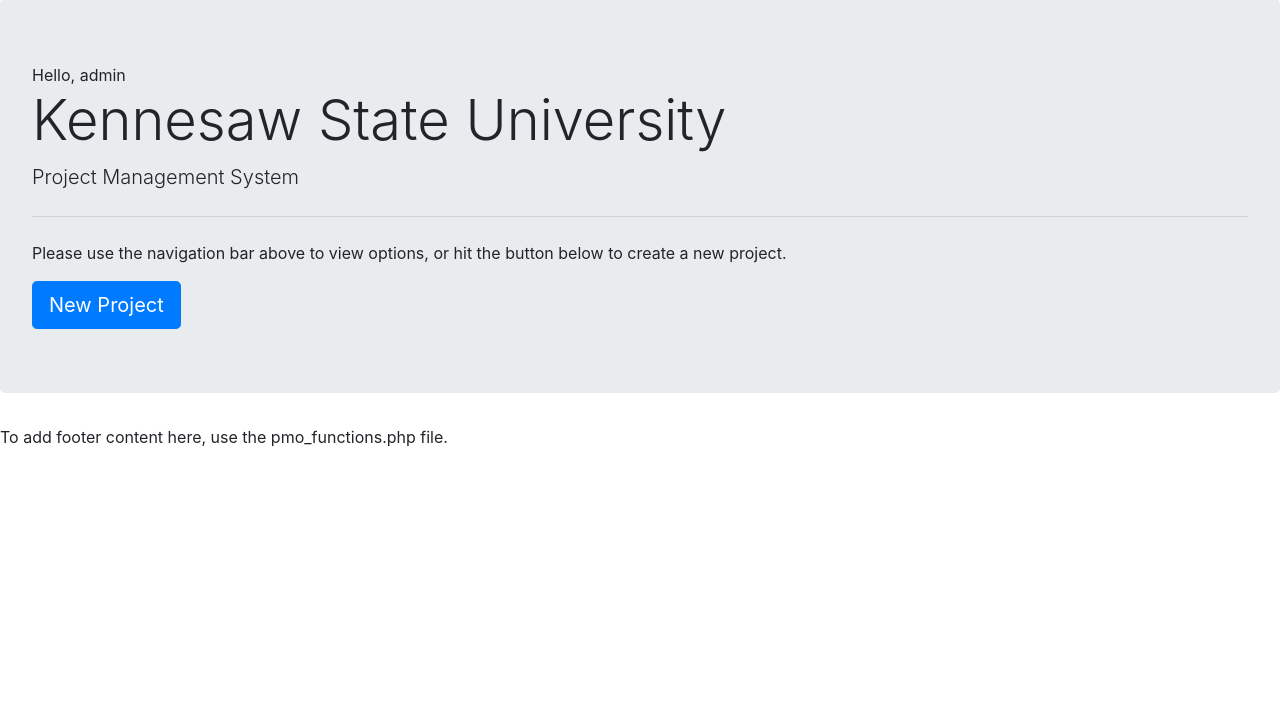
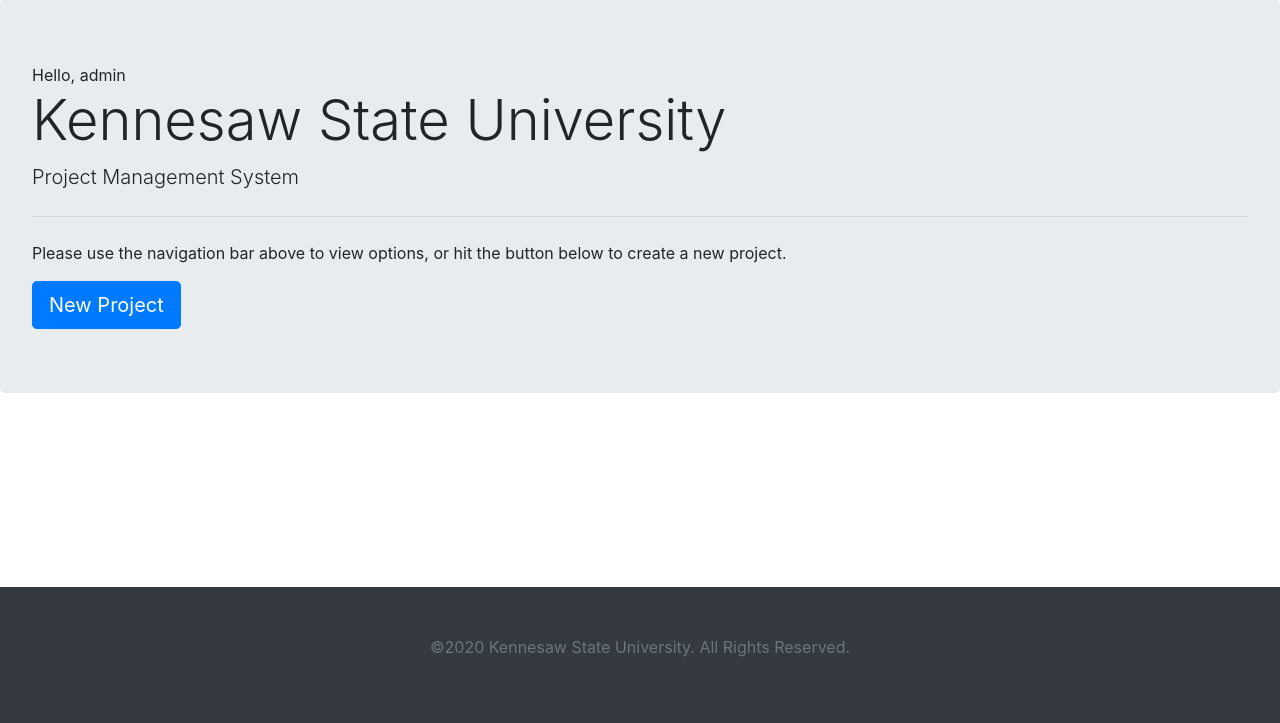
Before and after one commit to NoMagicMike/KSU-PMO-Capstone, a PHP site: page / in a window 1280 px wide. Shown: the part 77-800 px from the top of the page. Run offline with PHP 8.4, Linux system fonts and the light colour scheme; a user stored in the database is signed in.

Commit message:
Added Footer, moved navbar import to functions script

```diff
--- a/add_user.php
+++ b/add_user.php
@@ -1,4 +1,5 @@
 <?php
+
 // Initialize the session
 session_start();
 // Check if the user is logged in, if not then redirect to login page
@@ -17,7 +18,6 @@ if($_SESSION['adminCheck'] != 1){
 
 //include the pmo_functions.php file and navbar.php to add header, footer, and navbar
 include 'pmo_functions.php';
-include 'navbar.php';
 // Define variables and initialize with empty values
 $username = $password = $confirm_password = "";
 $username_err = $password_err = $confirm_password_err = "";
@@ -117,6 +117,8 @@ if($_SERVER["REQUEST_METHOD"] == "POST"){
 
 <!DOCTYPE html>
 <html lang="en">
+<!--Add in header from pmo_functions.php and insert the title of this page, "Get Project"-->
+<?=template_header('Create User')?>
 <body>
 
     <div class="jumbotron">
--- a/create_project.php
+++ b/create_project.php
@@ -3,7 +3,6 @@
 session_start();
 //include the pmo_functions.php file to add header, footer, and navbar
 require 'pmo_functions.php';
-include 'navbar.php';
 //make a connection to the database for these specific tasks
 $conn = pdo_connect_mysql();
   //make sure post data is not empty
--- a/delete_project.php
+++ b/delete_project.php
@@ -3,7 +3,6 @@
 session_start();
 //include the pmo_functions.php file to add header, footer, and navbar
 require 'pmo_functions.php';
-include 'navbar.php';
 //make a connection to the database for these specific tasks
 $conn = pdo_connect_mysql();
 // Check that the project ID exists
--- a/delete_user.php
+++ b/delete_user.php
@@ -3,7 +3,6 @@
 session_start();
 //include the pmo_functions.php file to add header, footer, and navbar
 require 'pmo_functions.php';
-include 'navbar.php';
 //make a connection to the database for these specific tasks
 $conn = pdo_connect_mysql();
 // Check that the user ID exists
--- /dev/null
+++ b/footer.php
@@ -0,0 +1,5 @@
+<footer class="py-5 bg-dark navbar-fixed-bottom text-secondary" style="position: absolute; bottom: 0; width: 100%; text-align: center;">
+    <div class="copyright">
+      <p><span id="directedit">©</span>2020 Kennesaw State University. All Rights Reserved.</p>
+    </div>
+</footer>
--- a/get_project.php
+++ b/get_project.php
@@ -3,7 +3,6 @@
 session_start();
 //include the pmo_functions.php file to add header, footer, and navbar
 include 'pmo_functions.php';
-include 'navbar.php';
 //make a connection to the database for these specific tasks
 $conn = pdo_connect_mysql();
 /* Get the page via GET request (URL param: page), if not enough records exist for there to
--- a/get_user.php
+++ b/get_user.php
@@ -16,7 +16,6 @@ if($_SESSION['adminCheck'] != 1){
 }
 //include the pmo_functions.php file to add header, footer, and navbar
 include 'pmo_functions.php';
-include 'navbar.php';
 //make a connection to the database for these specific tasks
 $conn = pdo_connect_mysql();
 /* Get the page via GET request (URL param: page), if not enough records exist for there to
--- a/index.php
+++ b/index.php
@@ -9,12 +9,13 @@ if(!isset($_SESSION["loggedin"]) || $_SESSION["loggedin"] !== true){
 }
 //include the pmo_functions.php file and navbar.php to add header, footer, and navbar
 include 'pmo_functions.php';
-include 'navbar.php';
 // Additional PHP code can go here if needed.
 ?>
 <!--Add in header from pmo_functions.php and insert the title of this page, "Home"-->
 
 <!--Beginning of container for jumbotron-->
+<!--Add in header from pmo_functions.php and insert the title of this page, "Get Project"-->
+<?=template_header('Home')?>
 <div class="jumbotron">
   <?php echo "Hello, {$_SESSION['username']}"?>
 	<h1 class="display-4">Kennesaw State University</h1>
--- a/login.php
+++ b/login.php
@@ -9,7 +9,6 @@ if(isset($_SESSION["loggedin"]) && $_SESSION["loggedin"] === true){
 }
 // Include pmo_functions file
 include 'pmo_functions.php';
-include 'navbar.php';
 
 
 // Define variables and initialize with empty values
--- a/navbar.php
+++ b/navbar.php
@@ -1,18 +1,4 @@
-<!DOCTYPE html>
-<html>
-	<head>
-		<meta charset="utf-8">
-		<title>$title</title>
-    <!--link all the pages to the external styling css file, pmo_style.css-->
-		<link href="pmo_style.css" rel="stylesheet" type="text/css">
-    <!-- fontawesome is used for the icons-->
-		<link rel="stylesheet" href="https://use.fontawesome.com/releases/v5.7.1/css/all.css">
-    <!-- Bootstrap References -->
-    <link rel="stylesheet" href="https://stackpath.bootstrapcdn.com/bootstrap/4.4.1/css/bootstrap.min.css" integrity="sha384-Vkoo8x4CGsO3+Hhxv8T/Q5PaXtkKtu6ug5TOeNV6gBiFeWPGFN9MuhOf23Q9Ifjh" crossorigin="anonymous">
-    <script src="https://code.jquery.com/jquery-3.4.1.slim.min.js" integrity="sha384-J6qa4849blE2+poT4WnyKhv5vZF5SrPo0iEjwBvKU7imGFAV0wwj1yYfoRSJoZ+n" crossorigin="anonymous"></script>
-    <script src="https://cdn.jsdelivr.net/npm/popper.js@1.16.0/dist/umd/popper.min.js" integrity="sha384-Q6E9RHvbIyZFJoft+2mJbHaEWldlvI9IOYy5n3zV9zzTtmI3UksdQRVvoxMfooAo" crossorigin="anonymous"></script>
-    <script src="https://stackpath.bootstrapcdn.com/bootstrap/4.4.1/js/bootstrap.min.js" integrity="sha384-wfSDF2E50Y2D1uUdj0O3uMBJnjuUD4Ih7YwaYd1iqfktj0Uod8GCExl3Og8ifwB6" crossorigin="anonymous"></script>
-  </head>
+
 	<nav class="navbar navbar-expand-lg navbar-dark bg-dark">
 	    <div class="navbar-collapse collapse w-100 order-1 order-md-0 dual-collapse2">
 	        <ul class="navbar-nav mr-auto">
@@ -81,4 +67,3 @@
 	        </ul>
 	    </div>
 	</nav>
-</html>
--- a/pmo_functions.php
+++ b/pmo_functions.php
@@ -1,5 +1,7 @@
 <?php
 /*This file will be included in every other file for this project except any .css or .scss files*/
+include 'navbar.php';
+
 // This DB Connection is for the Log In.
     define('DB_SERVER', 'localhost');
     define('DB_USERNAME', 'root');
@@ -57,8 +59,14 @@ echo <<<EOT
 		<link href="pmo_style.css" rel="stylesheet" type="text/css">
     <!-- fontawesome is used for the icons-->
 		<link rel="stylesheet" href="https://use.fontawesome.com/releases/v5.7.1/css/all.css">
+    <!-- Bootstrap References -->
+    <link rel="stylesheet" href="https://stackpath.bootstrapcdn.com/bootstrap/4.4.1/css/bootstrap.min.css" integrity="sha384-Vkoo8x4CGsO3+Hhxv8T/Q5PaXtkKtu6ug5TOeNV6gBiFeWPGFN9MuhOf23Q9Ifjh" crossorigin="anonymous">
+    <script src="https://code.jquery.com/jquery-3.4.1.slim.min.js" integrity="sha384-J6qa4849blE2+poT4WnyKhv5vZF5SrPo0iEjwBvKU7imGFAV0wwj1yYfoRSJoZ+n" crossorigin="anonymous"></script>
+    <script src="https://cdn.jsdelivr.net/npm/popper.js@1.16.0/dist/umd/popper.min.js" integrity="sha384-Q6E9RHvbIyZFJoft+2mJbHaEWldlvI9IOYy5n3zV9zzTtmI3UksdQRVvoxMfooAo" crossorigin="anonymous"></script>
+    <script src="https://stackpath.bootstrapcdn.com/bootstrap/4.4.1/js/bootstrap.min.js" integrity="sha384-wfSDF2E50Y2D1uUdj0O3uMBJnjuUD4Ih7YwaYd1iqfktj0Uod8GCExl3Og8ifwB6" crossorigin="anonymous"></script>
     </head>
 	<body>
+
 
 EOT;
 }
@@ -69,12 +77,7 @@ EOT;
 function template_footer() {
   // For Dev Use Only
   // var_dump($_SESSION);
-echo <<<EOT
-  <p>To add footer content here, use the pmo_functions.php file. </p>
-
-  </body>
-</html>
-EOT;
+  include 'footer.php';
 }
 /*-----------end of function for making the footer of each page-------*/
 ?>
--- a/reset_password.php
+++ b/reset_password.php
@@ -10,7 +10,6 @@ if(!isset($_SESSION["loggedin"]) || $_SESSION["loggedin"] !== true){
 
 // Include pmo_functions file
 include 'pmo_functions.php';
-include 'navbar.php';
 
 
 // Define variables and initialize with empty values
@@ -80,6 +79,7 @@ if($_SERVER["REQUEST_METHOD"] == "POST"){
 ?>
 
 <!DOCTYPE html>
+<?=template_header('Reset Password')?>
 <html lang="en">
 <body>
     <div class="jumbotron">
--- a/update_project.php
+++ b/update_project.php
@@ -3,7 +3,6 @@
 session_start();
 //include the pmo_functions.php file to add header, footer, and navbar
 require 'pmo_functions.php';
-include 'navbar.php';
 //make a connection to the database for these specific tasks
 $conn = pdo_connect_mysql();
 // Check if the project_id exists
--- a/update_user.php
+++ b/update_user.php
@@ -16,7 +16,6 @@ if($_SESSION['adminCheck'] != 1){
 }
 //include the pmo_functions.php file to add header, footer, and navbar
 require 'pmo_functions.php';
-include 'navbar.php';
 //make a connection to the database for these specific tasks
 $conn = pdo_connect_mysql();
 // Define variables and initialize with empty values
```
Also changed, not shown: 1 other file.
